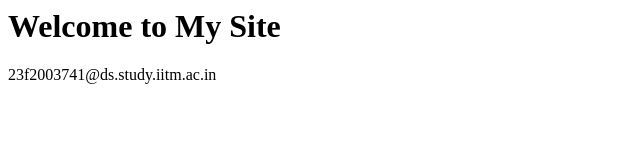
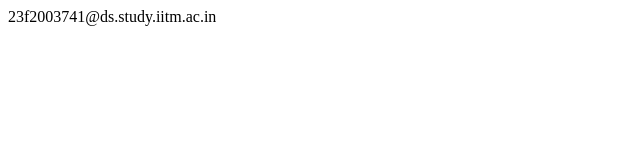
Before and after one commit to BOGGULABHARGAVA/my-site, a plain HTML site: page index.html in a window 1280 px wide. Shown: the whole page, without its empty margins (0-640 px from the left). Drawn offline with Linux system fonts and the light colour scheme.

```diff
--- a/index.html
+++ b/index.html
@@ -1,2 +1 @@
-<h1>Welcome to My Site</h1>
 <!--email_off-->23f2003741@ds.study.iitm.ac.in<!--/email_off-->
```
